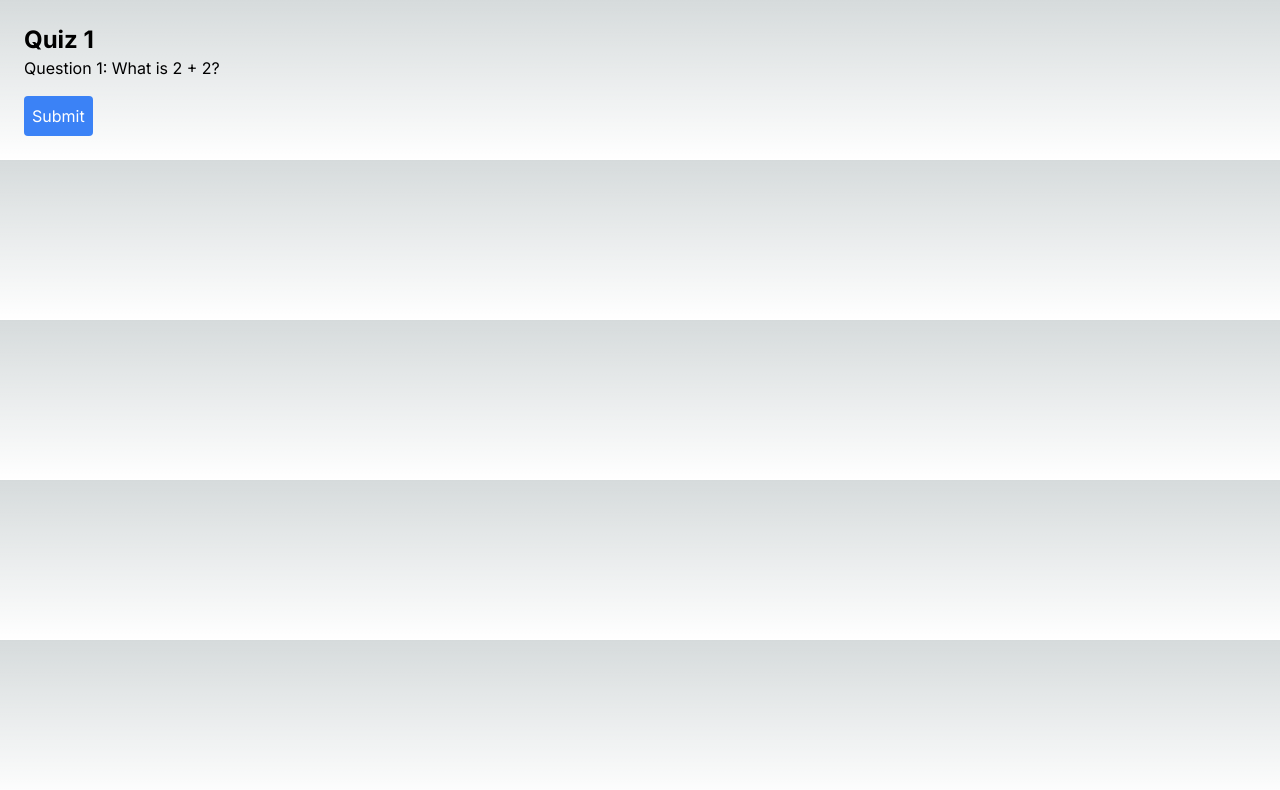
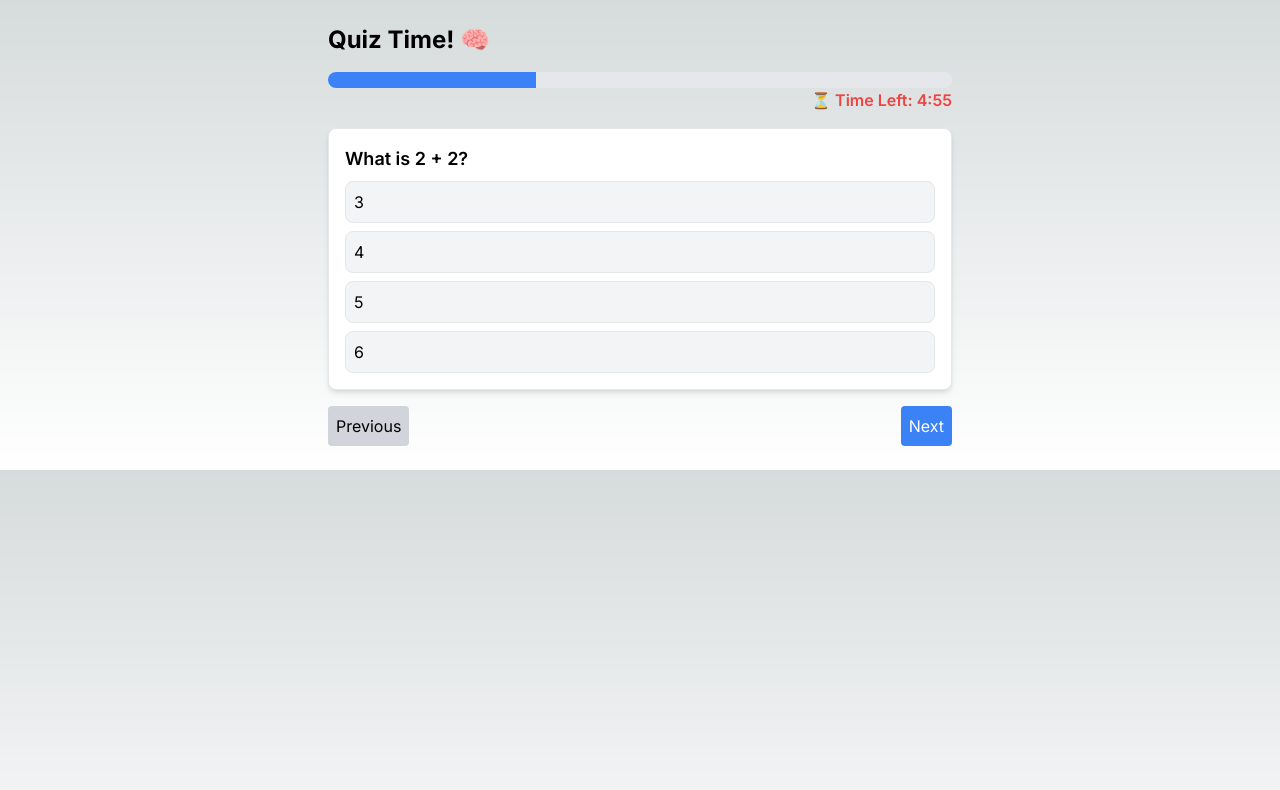
Before and after one commit to CodinJack/EduAssist, a Next.js app in the folder frontend/: page /quiz/1 in a window 1280 px wide. Shown: the top 790 px of the page. Built offline with nearby package versions, Linux system fonts and the light colour scheme.

Commit message:
quiz frontend enhanced

```diff
--- a/frontend/app/page.tsx
+++ b/frontend/app/page.tsx
@@ -1,7 +1,7 @@
 export default function Home() {
   return (
     <main className="flex min-h-screen flex-col items-center justify-center">
-      <h1 className="text-3xl font-bold">Welcome to EduTrack</h1>
+      <h1 className="text-3xl font-bold">Welcome to EduAssist</h1>
       <p>Select a quiz to start practicing.</p>
     </main>
   );
--- a/frontend/app/quiz/[quizId]/page.tsx
+++ b/frontend/app/quiz/[quizId]/page.tsx
@@ -1,14 +1,75 @@
 "use client";
-import { useParams } from "next/navigation";
+import { useState, useEffect } from "react";
+import QuizQuestion from "@/components/quizQuestion";
+import ProgressBar from "@/components/progressBar";
+import { useRouter } from "next/navigation";
+import { useQuizStore } from "@/store/quizStore";
+
+const questions = [
+  { id: "1", question: "What is 2 + 2?", options: ["3", "4", "5", "6"] },
+  { id: "2", question: "What is the capital of France?", options: ["Berlin", "Paris", "Rome", "Madrid"] },
+  { id: "3", question: "Who developed Python?", options: ["Linus Torvalds", "Guido van Rossum", "Bill Gates", "James Gosling"] },
+];
 
 export default function QuizPage() {
-  const { quizId } = useParams();
+  const [currentIndex, setCurrentIndex] = useState(0);
+  const [timeLeft, setTimeLeft] = useState(300); // 5 mins countdown
+  const router = useRouter();
+  const totalQuestions = questions.length;
+
+  useEffect(() => {
+    const timer = setInterval(() => {
+      setTimeLeft((prev) => {
+        if (prev <= 1) {
+          clearInterval(timer);
+          router.push(`/quiz/1/result`);
+          return 0;
+        }
+        return prev - 1;
+      });
+    }, 1000);
+    return () => clearInterval(timer);
+  }, [router]);
+
+  const progress = ((currentIndex + 1) / totalQuestions) * 100;
 
   return (
-    <main className="p-6">
-      <h1 className="text-2xl font-bold">Quiz {quizId}</h1>
-      <p>Question 1: What is 2 + 2?</p>
-      <button className="mt-4 p-2 bg-blue-500 text-white rounded">Submit</button>
+    <main className="max-w-2xl mx-auto p-6">
+      <h1 className="text-2xl font-bold mb-4">Quiz Time! 🧠</h1>
+      <ProgressBar progress={progress} />
+
+      <div className="text-right mb-4">
+        <span className="text-red-500 font-semibold">
+          ⏳ Time Left: {Math.floor(timeLeft / 60)}:{String(timeLeft % 60).padStart(2, "0")}
+        </span>
+      </div>
+
+      <QuizQuestion {...questions[currentIndex]} />
+
+      <div className="flex justify-between mt-4">
+        <button
+          className="p-2 bg-gray-300 rounded"
+          disabled={currentIndex === 0}
+          onClick={() => setCurrentIndex((prev) => prev - 1)}
+        >
+          Previous
+        </button>
+        {currentIndex < totalQuestions - 1 ? (
+          <button
+            className="p-2 bg-blue-500 text-white rounded"
+            onClick={() => setCurrentIndex((prev) => prev + 1)}
+          >
+            Next
+          </button>
+        ) : (
+          <button
+            className="p-2 bg-green-500 text-white rounded"
+            onClick={() => router.push(`/quiz/1/result`)}
+          >
+            Submit
+          </button>
+        )}
+      </div>
     </main>
   );
 }
--- a/frontend/app/quiz/[quizId]/result.tsx
+++ /dev/null
@@ -1,13 +0,0 @@
-"use client";
-import { useParams } from "next/navigation";
-
-export default function QuizResult() {
-  const { quizId } = useParams();
-
-  return (
-    <main className="p-6">
-      <h1 className="text-2xl font-bold">Results for Quiz {quizId}</h1>
-      <p>You scored: 8/10</p>
-    </main>
-  );
-}
--- /dev/null
+++ b/frontend/app/quiz/[quizId]/result/page.tsx
@@ -0,0 +1,54 @@
+"use client";
+import { useQuizStore } from "@/store/quizStore";
+import Link from "next/link";
+import { useEffect, useState } from "react";
+import Confetti from "react-confetti";
+import ResultCard from "@/components/resultCard";
+
+const correctAnswers = {
+  "1": "4",
+  "2": "Paris",
+  "3": "Guido van Rossum",
+}; // Example correct answers
+
+export default function QuizResult() {
+  const { answers } = useQuizStore();
+  const [score, setScore] = useState(0);
+  const [showConfetti, setShowConfetti] = useState(false);
+
+  useEffect(() => {
+    let correctCount = 0;
+    Object.entries(correctAnswers).forEach(([questionId, correctAnswer]) => {
+      if (answers[questionId] === correctAnswer) {
+        correctCount++;
+      }
+    });
+    setScore(correctCount);
+    if (correctCount >= 2) setShowConfetti(true); // Celebrate if 2+ correct
+  }, [answers]);
+
+  return (
+    <main className="max-w-lg mx-auto p-6 text-center bg-white rounded-lg shadow-md text-black">
+      {showConfetti && <Confetti />}
+      <h1 className="text-3xl font-bold mb-4">🎉 Quiz Completed!</h1>
+      <p className="text-lg">Your Score: <span className="font-semibold text-blue-500">{score} / {Object.keys(correctAnswers).length}</span></p>
+
+      <div className="mt-6">
+        {Object.entries(answers).map(([questionId, answer]) => (
+          <ResultCard
+            key={questionId}
+            questionId={questionId}
+            userAnswer={answer}
+            correctAnswer={correctAnswers[questionId]}
+          />
+        ))}
+      </div>
+
+      <div className="mt-6">
+        <Link href="/quiz">
+          <button className="px-4 py-2 bg-blue-500 text-white rounded-lg shadow-md">Try Another Quiz</button>
+        </Link>
+      </div>
+    </main>
+  );
+}
--- a/frontend/app/quiz/page.tsx
+++ b/frontend/app/quiz/page.tsx
@@ -13,7 +13,7 @@ export default function QuizList() {
       <ul>
         {quizzes.map((quiz) => (
           <li key={quiz.id}>
-            <Link href={`/quizzes/${quiz.id}`}>
+            <Link href={`/quiz/${quiz.id}`}>
               <span className="text-blue-500">{quiz.title}</span>
             </Link>
           </li>
--- /dev/null
+++ b/frontend/components/progressBar.tsx
@@ -0,0 +1,19 @@
+import { motion } from "framer-motion";
+
+interface ProgressBarProps {
+  progress: number;
+}
+
+export default function ProgressBar({ progress }: ProgressBarProps) {
+  return (
+    <div className="w-full h-4 bg-gray-200 rounded-full overflow-hidden">
+      <motion.div
+        className="h-full bg-blue-500"
+        style={{ width: `${progress}%` }}
+        initial={{ width: 0 }}
+        animate={{ width: `${progress}%` }}
+        transition={{ duration: 0.5 }}
+      />
+    </div>
+  );
+}
--- /dev/null
+++ b/frontend/components/quizQuestion.tsx
@@ -0,0 +1,31 @@
+"use client";
+import { useQuizStore } from "@/store/quizStore";
+
+interface QuestionProps {
+  id: string;
+  question: string;
+  options: string[];
+}
+
+export default function QuizQuestion({ id, question, options }: QuestionProps) {
+  const { answers, setAnswer } = useQuizStore();
+
+  return (
+    <div className="mb-4 p-4 border rounded-lg shadow-md bg-white text-black">
+      <h2 className="text-lg font-semibold">{question}</h2>
+      <div className="mt-2">
+        {options.map((option) => (
+          <button
+            key={option}
+            className={`block w-full p-2 mt-2 text-left rounded-lg border ${
+              answers[id] === option ? "bg-blue-500 text-white" : "bg-gray-100"
+            }`}
+            onClick={() => setAnswer(id, option)}
+          >
+            {option}
+          </button>
+        ))}
+      </div>
+    </div>
+  );
+}
--- /dev/null
+++ b/frontend/components/resultCard.tsx
@@ -0,0 +1,17 @@
+interface ResultCardProps {
+    questionId: string;
+    userAnswer: string;
+    correctAnswer: string;
+  }
+
+  export default function ResultCard({ questionId, userAnswer, correctAnswer }: ResultCardProps) {
+    const isCorrect = userAnswer === correctAnswer;
+
+    return (
+      <div className={`p-4 my-3 border rounded-lg shadow-md ${isCorrect ? "bg-green-100" : "bg-red-100"}`}>
+        <h2 className="text-lg font-semibold">Question {questionId}</h2>
+        <p>Your Answer: <span className={`font-semibold ${isCorrect ? "text-green-600" : "text-red-600"}`}>{userAnswer}</span></p>
+        {!isCorrect && <p>✅ Correct Answer: <span className="font-semibold text-blue-600">{correctAnswer}</span></p>}
+      </div>
+    );
+  }
--- a/frontend/package.json
+++ b/frontend/package.json
@@ -18,9 +18,11 @@
     "autoprefixer": "10.4.20",
     "eslint": "9.19.0",
     "eslint-config-next": "15.1.6",
+    "framer-motion": "^12.0.11",
     "next": "15.1.6",
     "postcss": "8.5.1",
     "react": "19.0.0",
+    "react-confetti": "^6.2.2",
     "react-dom": "19.0.0",
     "react-hook-form": "^7.54.2",
     "typescript": "5.7.3",
--- /dev/null
+++ b/frontend/store/quizStore.ts
@@ -0,0 +1,14 @@
+import { create } from "zustand";
+
+interface QuizState {
+  answers: { [key: string]: string }; //stores selected answers
+  setAnswer: (questionId: string, answer: string) => void;
+}
+
+export const useQuizStore = create<QuizState>((set) => ({
+  answers: {},
+  setAnswer: (questionId, answer) =>
+    set((state) => ({
+      answers: { ...state.answers, [questionId]: answer },
+    })),
+}));
```
Also changed, not shown: frontend/app/dashboard/page.tsx (added), 1 other file (tests, documents, lock files or other folders).
